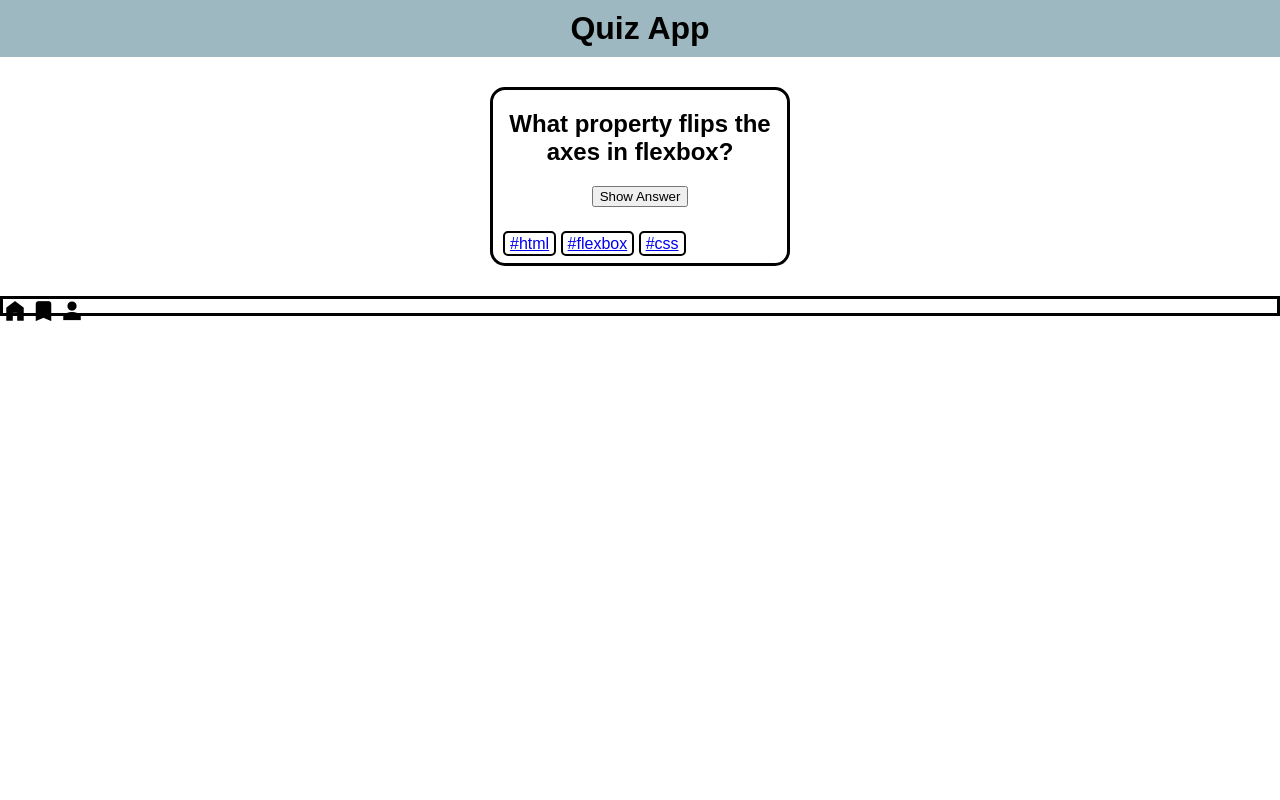
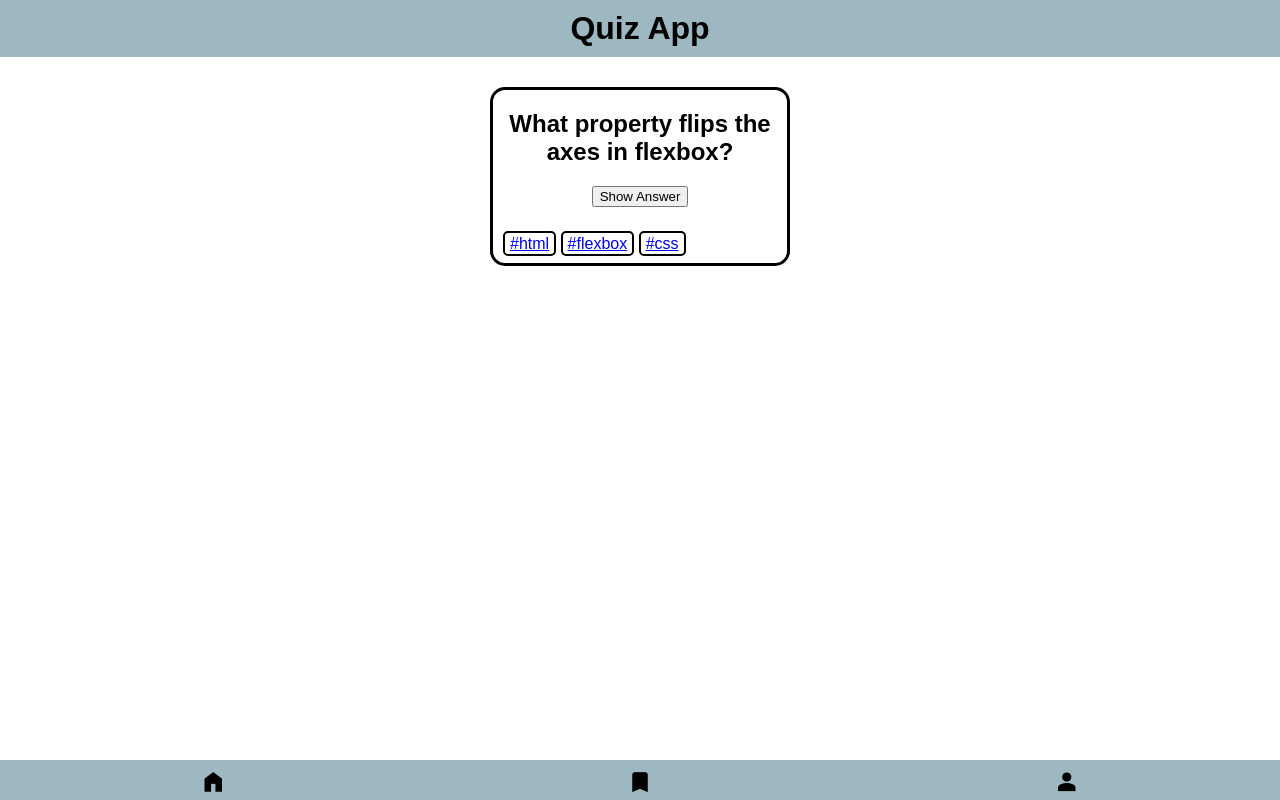
Before and after one commit to augustinanders/2023_02_13_quiz-app, a plain HTML site: page index.html in a window 1280 px wide. Drawn offline with nearby package versions, Linux system fonts and the light colour scheme.

Commit message:
style footer

```diff
--- a/css/styles.css
+++ b/css/styles.css
@@ -42,10 +42,16 @@ main {
   padding: 2px 5px;
 }
 footer {
-  border: 3px solid black;
-  height: 20px;
+  display: flex;
+  justify-content: space-around;
+  background-color: rgb(157, 184, 193);
+  position: fixed;
+  bottom: 0;
+  left: 0;
+  right: 0;
 }
 
 .material-symbols-outlined {
   font-variation-settings: "FILL" 1, "wght" 700, "GRAD" 200, "opsz" 40;
+  margin: 10px 5px 6px;
 }
```
